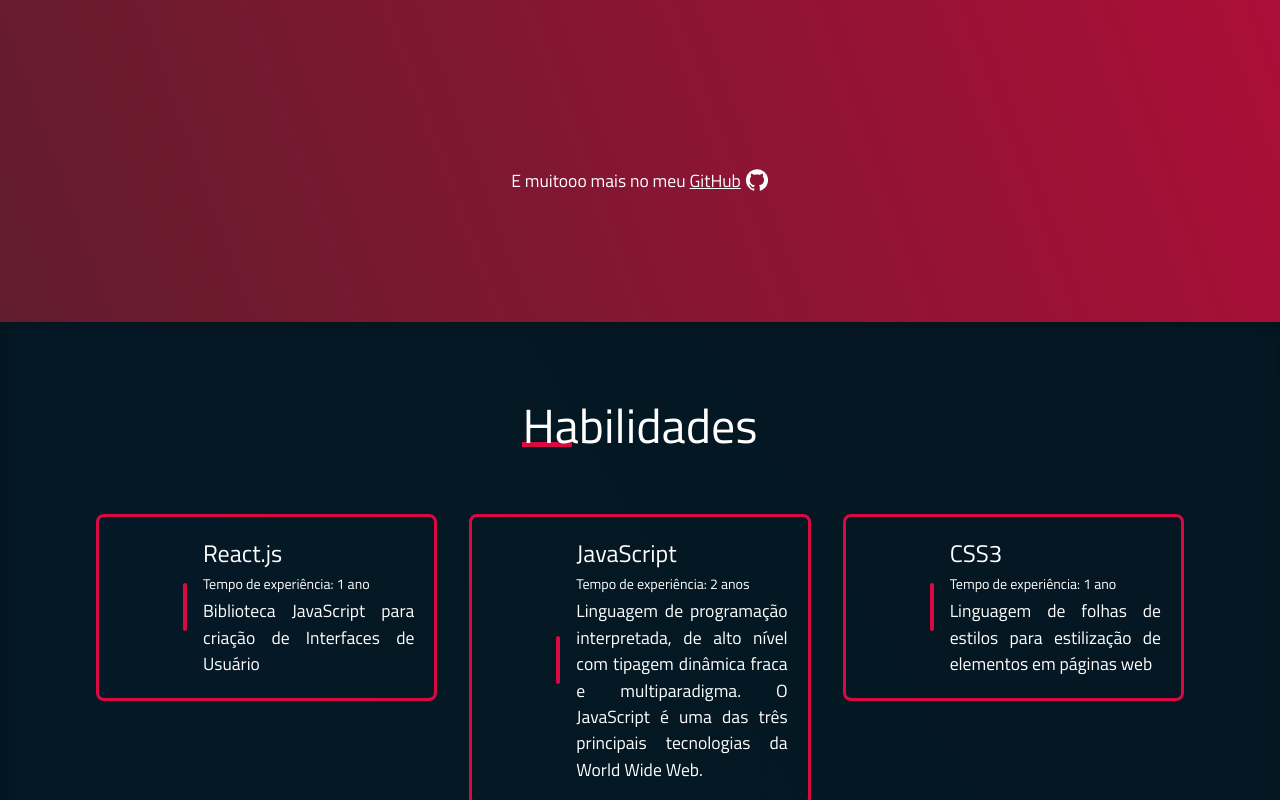
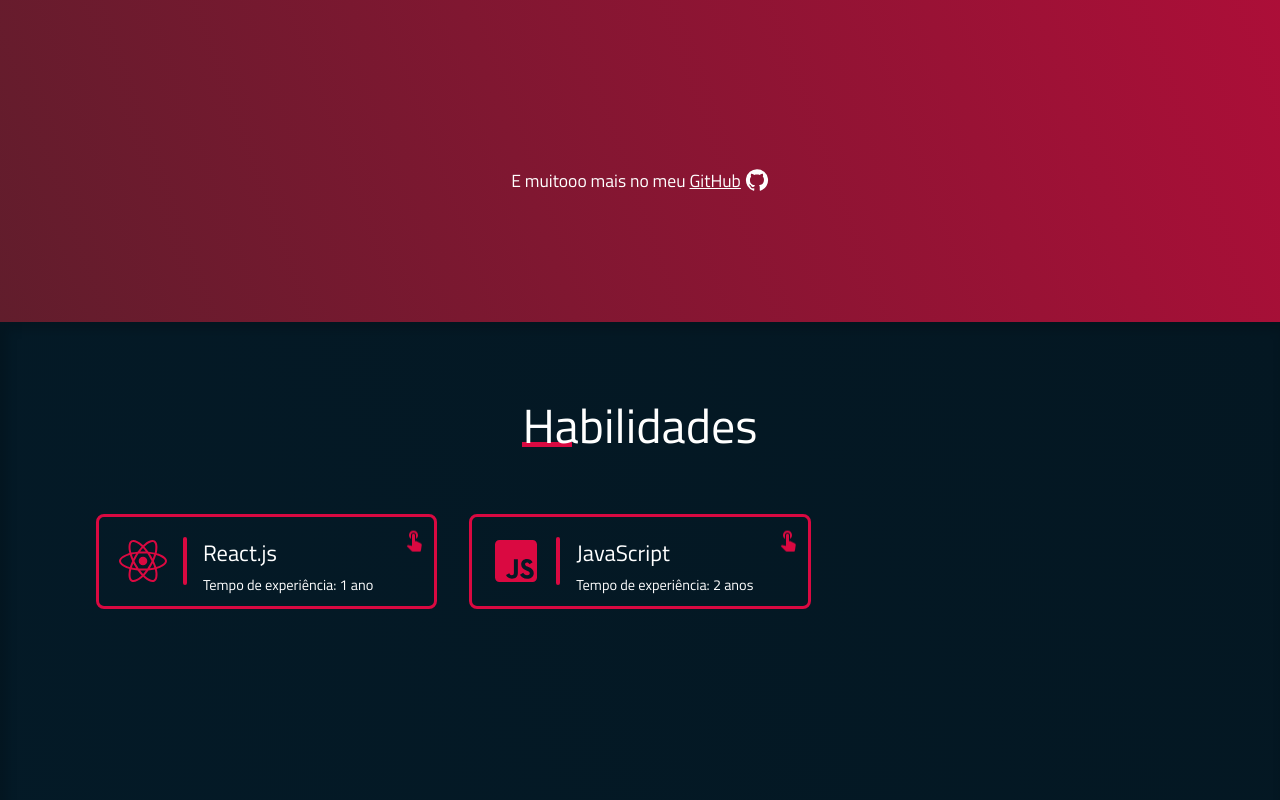
Before and after one commit to allbertuu/portfolio, a React (Create React App) app: page / in a window 1280 px wide. Shown: the part 2000-2800 px from the top of the page. Built offline with nearby package versions, Linux system fonts and the light colour scheme.

Commit message:
feat(skillcard): improve card layout

```diff
--- a/src/App.scss
+++ b/src/App.scss
@@ -17,7 +17,6 @@
 @import "./assets/sass/components/Form.scss";
 @import "./assets/sass/components/Header.scss";
 @import "./assets/sass/components/ProjectCard.scss";
-@import "./assets/sass/components/SkillCard.scss";
 
 body {
   font-family: "Titillium Web", sans-serif;
--- a/src/assets/sass/components/SkillCard.scss
+++ /dev/null
@@ -1,22 +0,0 @@
-.c-skill-card {
-  border: 3px solid $primary-color;
-  max-width: 260px;
-  @apply items-center
-  rounded-lg sm:max-w-sm
-  cursor-pointer
-  text-center sm:text-justify;
-
-  svg {
-    @apply w-12 h-12;
-  }
-
-  .separator::before {
-    content: "";
-    height: 4px;
-    width: 3rem;
-    @apply sm:w-1 sm:h-12 rounded-md;
-    display: block;
-
-    background-color: $primary-color;
-  }
-}
--- a/src/components/SkillCard/index.tsx
+++ b/src/components/SkillCard/index.tsx
@@ -1,63 +1,59 @@
-import SkillCardIcon from "../SkillCardIcon";
+import {
+  Description,
+  ExperienceTime,
+  IconWrapper,
+  Separator,
+  Text,
+  Title,
+  Wrapper,
+} from "./styles";
+import TouchAppIcon from "@mui/icons-material/TouchApp";
+import { colors } from "../../styles/colors";
+import { useState } from "react";
 
 type SkillCardProps = {
   name: string;
   description: string;
+  IconSVG: JSX.Element;
   yearsExperience: number;
-  iconPath: string;
-  iconViewBox: string;
-  colorOnHover: string;
+  colorOnFocus: string;
 };
 
 export default function SkillCard({
   name,
   description,
+  IconSVG,
   yearsExperience,
-  iconPath,
-  iconViewBox,
-  colorOnHover,
+  colorOnFocus,
 }: SkillCardProps) {
-  const toggleCardColor = () => {
-    const cardIcon = document.getElementById(name);
-    const card = document.getElementById(`c-skill-card-${name}`);
+  const [clicked, setClicked] = useState(false);
 
-    if (!card || !cardIcon) {
-      return;
-    }
-
-    if (card.style.borderColor === colorOnHover) {
-      card.style.borderColor = "#da0941";
-    } else {
-      card.style.borderColor = colorOnHover;
-    }
-
-    const cardIconFillValue = cardIcon.attributes.getNamedItem("fill")?.value;
-    if (cardIconFillValue === colorOnHover) {
-      cardIcon.setAttribute("fill", "rgb(218, 9, 65)");
-    } else {
-      cardIcon.setAttribute("fill", colorOnHover);
-    }
-  };
+  const skillCard = document.getElementById(`skill-${name}`);
+  skillCard?.addEventListener("focus", () => setClicked(true));
 
   return (
-    <div
-      id={`c-skill-card-${name}`}
-      className="intervalCardRevealSmall c-skill-card flex flex-col sm:flex-row p-5 gap-4"
-      onMouseOver={toggleCardColor}
-      onMouseOut={toggleCardColor}
+    <Wrapper
+      id={`skill-${name}`}
+      className="intervalCardRevealSmall"
+      colorOnFocus={colorOnFocus}
     >
-      <div className="flex justify-center items-center sm:w-16">
-        <SkillCardIcon id={name} path={iconPath} viewBox={iconViewBox} />
-      </div>
-      <span className="separator"></span>
-      <div className="flex flex-col gap-1 items-center sm:items-start">
-        <h2>{name}</h2>
-        <small>
+      {!clicked && (
+        <TouchAppIcon
+          className="absolute top-4 right-2 animate-bounce"
+          style={{ color: `${colors.primary}` }}
+        />
+      )}
+
+      <IconWrapper>{IconSVG}</IconWrapper>
+      <Separator></Separator>
+      <Description>
+        <Title>{name}</Title>
+        <ExperienceTime>
           Tempo de experiência: {yearsExperience} ano
           {yearsExperience > 1 ? "s" : ""}
-        </small>
-        <p>{description}</p>
-      </div>
-    </div>
+        </ExperienceTime>
+        <Text>{description}</Text>
+      </Description>
+    </Wrapper>
   );
 }
--- /dev/null
+++ b/src/components/SkillCard/styles.ts
@@ -0,0 +1,117 @@
+import styled from "styled-components";
+import { colors } from "../../styles/colors";
+
+interface WrapperProps {
+  colorOnFocus: string;
+}
+
+export const Wrapper = styled.button<WrapperProps>`
+  position: relative;
+  height: 90px;
+  display: flex;
+  flex-direction: column;
+  align-items: center;
+  gap: 1rem /* 16px */;
+
+  border: 3px solid ${colors.primary};
+  border-radius: 0.5rem /* 8px */;
+  padding: 1.25rem /* 20px */;
+
+  font-size: 1rem;
+
+  transition: all ease 0.3s;
+
+  overflow-y: hidden;
+
+  @media (min-width: 640px) {
+    height: 95px;
+
+    & {
+      max-width: 24rem /* 384px */;
+      text-align: justify;
+      flex-direction: row;
+      align-items: flex-start;
+    }
+  }
+
+  &:hover {
+    box-shadow: 0 0 7px 1px rgba(0, 0, 0, 0.3);
+  }
+
+  &:focus {
+    height: 100%;
+
+    ${(p) => {
+      return `border-color: ${p.colorOnFocus};`;
+    }}
+  }
+
+  &:focus svg {
+    transition: all ease 0.5s;
+    ${(p) => {
+      return `fill: ${p.colorOnFocus};`;
+    }}
+  }
+`;
+
+export const Separator = styled.span`
+  &::before {
+    content: "";
+    width: 3rem;
+    height: 4px;
+    display: block;
+
+    border-radius: 0.375rem /* 6px */;
+    background-color: ${colors.primary};
+
+    @media (min-width: 640px) {
+      & {
+        width: 0.25rem /* 4px */;
+        height: 3rem /* 48px */;
+      }
+    }
+  }
+`;
+
+export const IconWrapper = styled.div`
+  display: flex;
+  justify-content: center;
+  align-items: center;
+
+  @media (min-width: 640px) {
+    & {
+      width: 4rem /* 64px */;
+    }
+  }
+
+  svg {
+    width: 3rem /* 48px */;
+    height: 3rem /* 48px */;
+    fill: ${colors.primary};
+  }
+`;
+
+export const Description = styled.div`
+  display: flex;
+  flex-direction: column;
+  align-items: center;
+  gap: 0.25rem /* 4px */;
+
+  @media (min-width: 640px) {
+    & {
+      align-items: flex-start;
+    }
+  }
+`;
+
+export const Title = styled.span`
+  font-size: 140%;
+`;
+
+export const ExperienceTime = styled.small`
+  font-size: 90%;
+`;
+
+export const Text = styled.p`
+  transition: all ease 0.4s;
+`;
--- a/src/components/SkillCardIcon/index.tsx
+++ /dev/null
@@ -1,22 +0,0 @@
-type SkillCardIconProps = {
-  id: string;
-  path: string;
-  viewBox: string;
-};
-
-export default function SkillCardIcon({
-  id,
-  path,
-  viewBox,
-}: SkillCardIconProps) {
-  return (
-    <svg
-      id={id}
-      xmlns="http://www.w3.org/2000/svg"
-      fill="rgb(218, 9, 65)"
-      viewBox={viewBox}
-    >
-      <path d={path} />
-    </svg>
-  );
-}
```
